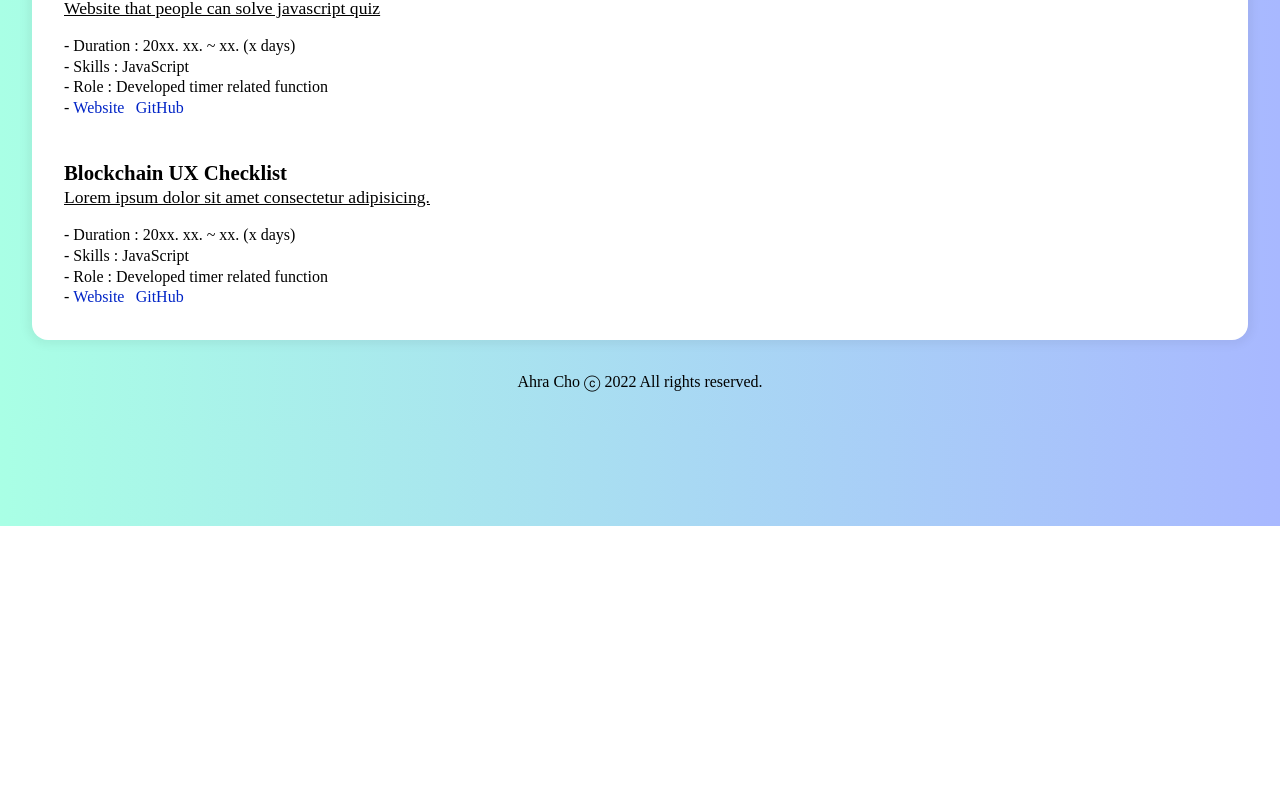
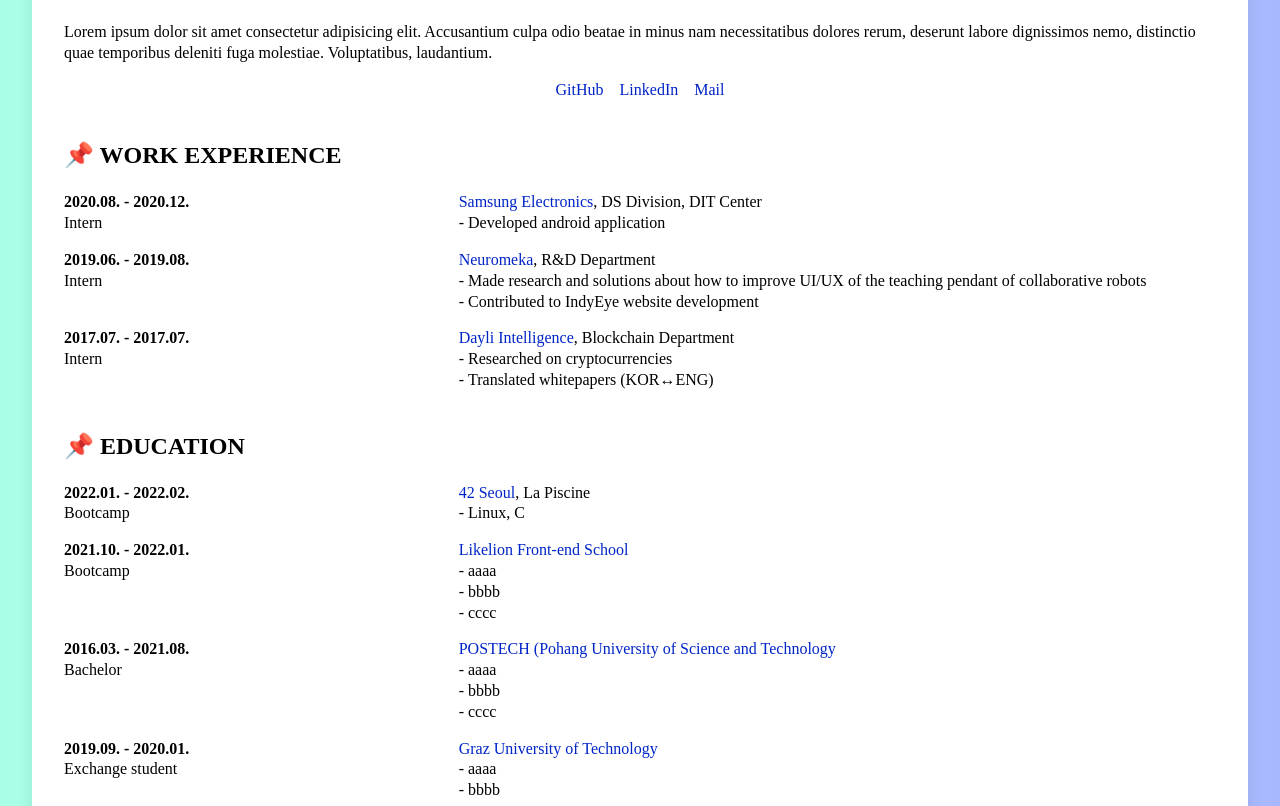
Before and after one commit to choar816/intro-choar, a React app: page / in a window 1280 px wide. Shown: the part 274-1080 px from the top of the page. Before the commit the page ends 800 px from the top, so only its background shows below. Built offline with nearby package versions, Linux system fonts and the light colour scheme; the HTML template or start-up script is replaced by a standard one.

Commit message:
Add: education section to Resume

```diff
--- a/src/App.jsx
+++ b/src/App.jsx
@@ -50,7 +50,7 @@
 `;
 
 function App() {
-  const [tabIdx, setTabIdx] = useState(1);
+  const [tabIdx, setTabIdx] = useState(0);
 
   return (
     <div className="container">
--- a/src/components/Resume.jsx
+++ b/src/components/Resume.jsx
@@ -40,6 +40,41 @@
   },
 ];
 
+const eduList = [
+  {
+    duration: '2022.01. - 2022.02.',
+    type: 'Bootcamp',
+    school: '42 Seoul',
+    link: 'https://42seoul.kr/seoul42/main/view',
+    detail: ', La Piscine',
+    description: ['Linux, C'],
+  },
+  {
+    duration: '2021.10. - 2022.01.',
+    type: 'Bootcamp',
+    school: 'Likelion Front-end School',
+    link: '',
+    detail: '',
+    description: ['aaaa', 'bbbb', 'cccc'],
+  },
+  {
+    duration: '2016.03. - 2021.08.',
+    type: 'Bachelor',
+    school: 'POSTECH (Pohang University of Science and Technology',
+    link: '',
+    detail: '',
+    description: ['aaaa', 'bbbb', 'cccc'],
+  },
+  {
+    duration: '2019.09. - 2020.01.',
+    type: 'Exchange student',
+    school: 'Graz University of Technology',
+    link: '',
+    detail: '',
+    description: ['aaaa', 'bbbb', 'cccc'],
+  },
+];
+
 const Section = styled.section`
   overflow: hidden;
 
@@ -55,12 +90,13 @@
       text-decoration: underline;
     }
   }
-
   h2 {
     margin-bottom: 1.3rem;
     font-size: 1.5rem;
   }
-
+  .text-after-link {
+    display: inline;
+  }
   .list-with-dash {
     list-style: '- ' inside;
   }
@@ -83,9 +119,6 @@
       & + li {
         margin-top: 1rem;
       }
-    }
-    .text-dept {
-      display: inline;
     }
     .part-first {
       flex: 1;
@@ -132,9 +165,31 @@
               </article>
               <article className="part-second">
                 <a href={work.link}>{work.company}</a>
-                <p className="text-dept">{work.department}</p>
+                <p className="text-after-link">{work.department}</p>
                 <ul className="list-with-dash">
                   {work.description.map((val) => (
+                    <li>{val}</li>
+                  ))}
+                </ul>
+              </article>
+            </li>
+          ))}
+        </ul>
+      </Section>
+      <Section>
+        <h2>📌 EDUCATION</h2>
+        <ul className="list-work">
+          {eduList.map((edu) => (
+            <li>
+              <article className="part-first">
+                <h3>{edu.duration}</h3>
+                <p>{edu.type}</p>
+              </article>
+              <article className="part-second">
+                <a href={edu.link}>{edu.school}</a>
+                <p className="text-after-link">{edu.detail}</p>
+                <ul className="list-with-dash">
+                  {edu.description.map((val) => (
                     <li>{val}</li>
                   ))}
                 </ul>
```
